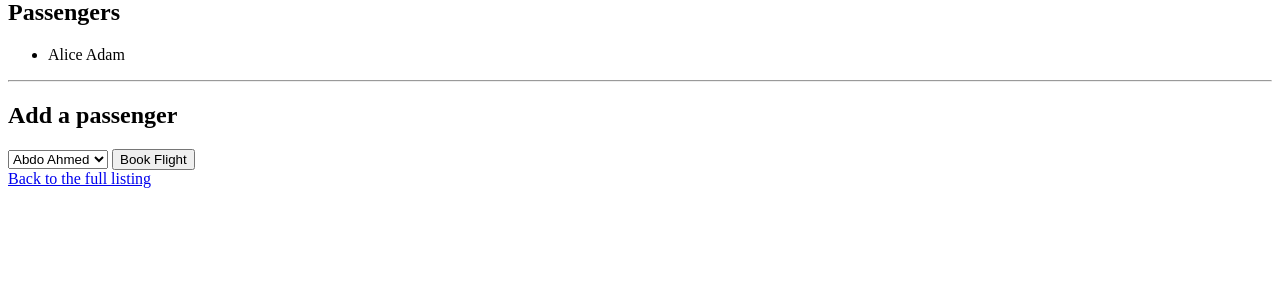
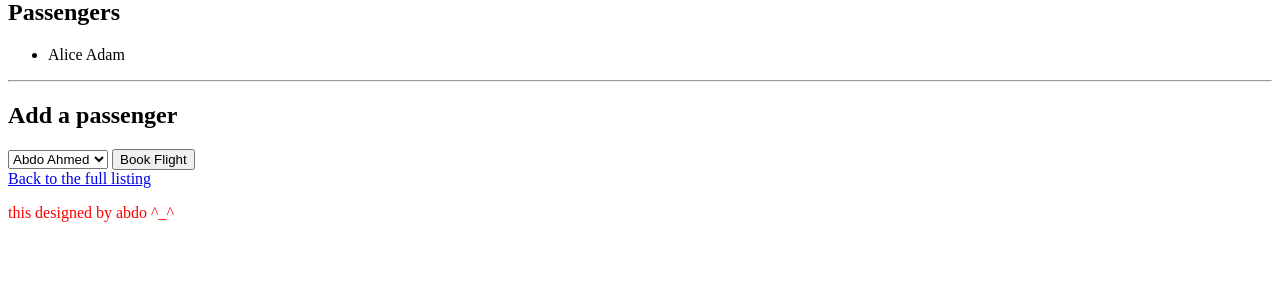
Before and after one commit to passme100/test3, a Django app: page /1 in a window 1280 px wide. Shown: the part 155-456 px from the top of the page. Run offline with Django 3.2, Linux system fonts and the light colour scheme; data comes from the database, SQL or seed files in the repository.

Commit message:
add author

```diff
--- a/flight/templates/flights/base.html
+++ b/flight/templates/flights/base.html
@@ -7,6 +7,6 @@
 <body>
 {% block body %}
 {% endblock %}
-
+<p style="color:red">this designed by abdo ^_^</p>
 </body>
 </html>
```
